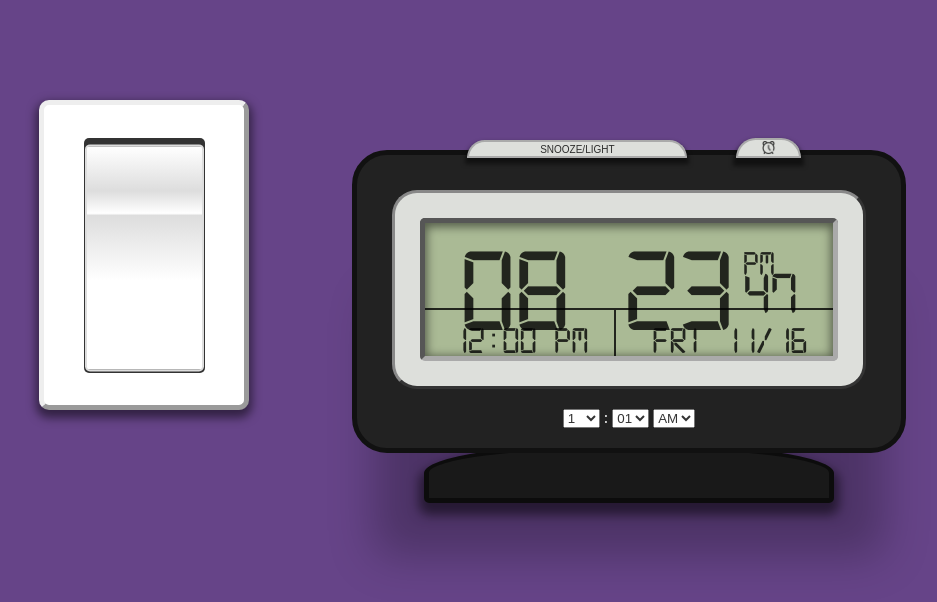
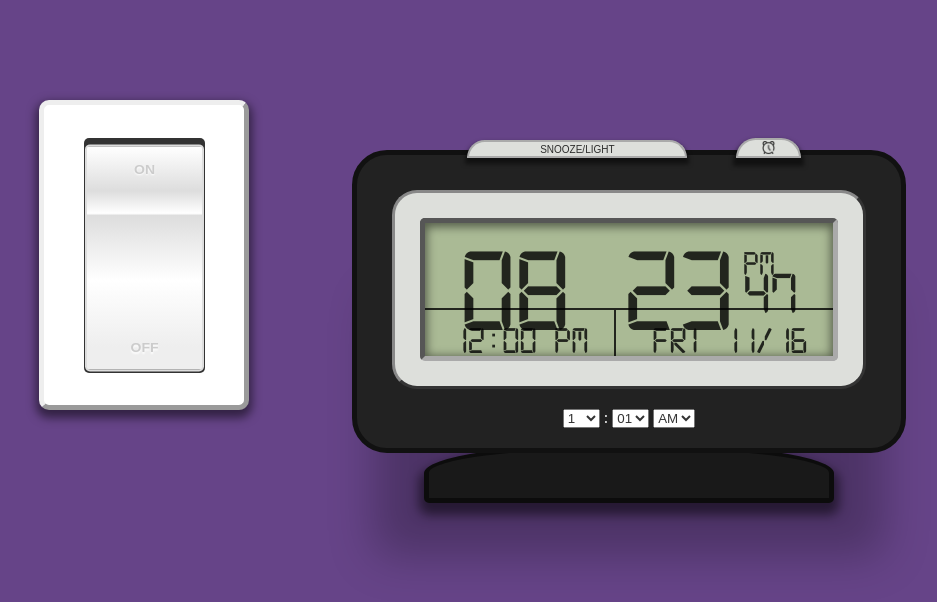
Before and after one commit to zcoursey22/my-clock, a plain HTML site: page index.html in a window 1280 px wide. Shown: the whole page, without its empty margins (11-948 px from the left). Drawn offline with Linux system fonts and the light colour scheme.

Commit message:
Adds on/off text to light switch

```diff
--- a/index.html
+++ b/index.html
@@ -14,7 +14,10 @@
 
     <div id="lightSwtich">
       <div id="underPanel"></div>
-      <div id="panel" onClick="toggleLight()"></div>
+      <div id="panel" onClick="toggleLight()">
+        <span>ON</span>
+        <span>OFF</span>
+      </div>
     </div>
 
     <div id="clock">
--- a/main.css
+++ b/main.css
@@ -1,6 +1,7 @@
 * {
   color: rgba(0,0,0,0.8);
   outline: none;
+  user-select: none;
 }
 
 body {
@@ -49,8 +50,21 @@ body {
   width: 115px;
   height: 230px;
   border-radius: 5px;
-  background: linear-gradient(to bottom, white, #ddd 20%, white 30%, #ddd 31%, white 60%);
+  background: linear-gradient(to bottom, white, #ddd 20%, white 30%, #ddd 31%, white 60%, #eee 90%);
   transform: scaleY(0.97) translateY(3px);
+  display: flex;
+  flex-direction: column;
+  align-items: center;
+  justify-content: space-between;
+}
+
+#panel > span {
+  font-family: sans-serif;
+  font-weight: bold;
+  font-size: 14px;
+  color: #ccc;
+  padding: 15px;
+  text-shadow: 0px 2px 2px white;
 }
 
 #clock {
--- a/script.js
+++ b/script.js
@@ -180,11 +180,11 @@ function toggleLight() {
   if (document.querySelector("#darkness").style.opacity === '0') {
     document.querySelector("#darkness").style.opacity = 0.8;
     document.querySelector("#panel").style.transform = 'scaleY(0.97) translateY(-3px)';
-    document.querySelector("#panel").style.background = 'linear-gradient(to top, white, #ddd 20%, white 30%, #ddd 31%, white 60%)';
+    document.querySelector("#panel").style.background = 'linear-gradient(to top, white, #ddd 20%, white 30%, #ddd 31%, white 60%, #eee 90%)';
   } else {
     document.querySelector("#darkness").style.opacity = 0;
     document.querySelector("#panel").style.transform = 'scaleY(0.97) translateY(3px)';
-    document.querySelector("#panel").style.background = 'linear-gradient(to bottom, white, #ddd 20%, white 30%, #ddd 31%, white 60%)';
+    document.querySelector("#panel").style.background = 'linear-gradient(to bottom, white, #ddd 20%, white 30%, #ddd 31%, white 60%, #eee 90%)';
   }
 }
 
```
